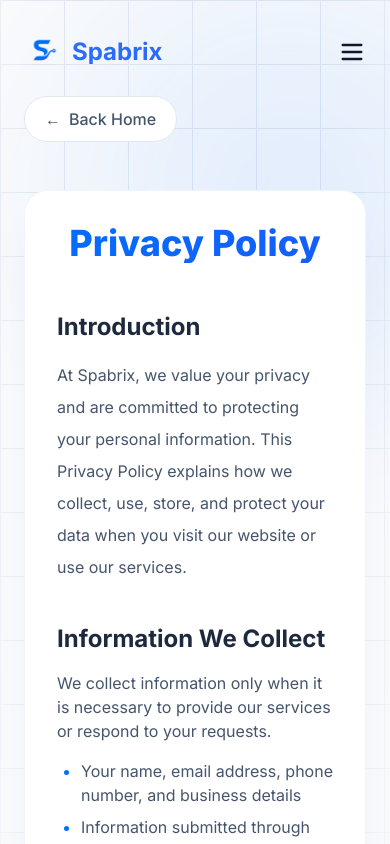
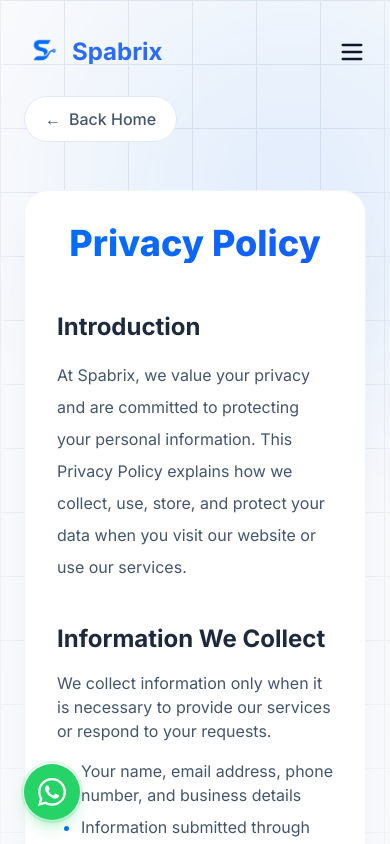
Before and after one commit to spabrixprojects/spabrix, a Next.js app: page /privacy-policy in a window 390 px wide. Shown: the top 844 px of the page. Built offline with nearby package versions, Linux system fonts and the light colour scheme.

Commit message:
feat: Establish core application layout with comprehensive SEO metadata, responsive navigation, and utility UI components.

```diff
--- a/app/components/BackToTop.tsx
+++ b/app/components/BackToTop.tsx
@@ -9,16 +9,9 @@ export default function BackToTop() {
 
   useEffect(() => {
     const handleScroll = () => {
-      // Show button when scrolled down 75% of the page height
+      // Show button when scrolled down 300px
       const scrollPosition = window.scrollY;
-      const viewportHeight = window.innerHeight;
-      const documentHeight = document.body.scrollHeight;
-
-      // Calculate how far down the page the user has scrolled
-      const scrollPercentage = scrollPosition / (documentHeight - viewportHeight);
-
-      // Show when scrolled down 80% or more
-      setVisible(scrollPercentage > 0.8);
+      setVisible(scrollPosition > 300);
     };
 
     window.addEventListener('scroll', handleScroll);
@@ -42,7 +35,7 @@ export default function BackToTop() {
           whileHover={{ scale: 1.1 }}
           whileTap={{ scale: 0.9 }}
           onClick={scrollToTop}
-          className="fixed bottom-36 right-5 backdrop-blur-md p-t   p-3 rounded-full shadow-lg z-50"
+          className="fixed bottom-28 right-6 backdrop-blur-md bg-white/80 border border-white/20 text-slate-800 p-3 rounded-full shadow-lg z-50 hover:bg-white hover:text-brand transition-colors"
           aria-label="Back to top"
         >
           <ArrowUp size={24} />
--- a/app/components/Navbar.tsx
+++ b/app/components/Navbar.tsx
@@ -71,13 +71,13 @@ export default function Navbar() {
   return (
     <>
       <nav
-        className={`fixed w-full z-50 transition-all duration-300 ${scrolled
-          ? 'bg-white/80 backdrop-blur-xl border-b border-white/20 shadow-sm py-3'
-          : 'bg-transparent py-6'
+        className={`fixed z-50 transition-all duration-300 ease-in-out ${scrolled
+          ? 'w-[92%] sm:w-[85%] md:w-[80%] max-w-5xl left-1/2 -translate-x-1/2 top-4 rounded-full bg-white/80 backdrop-blur-xl border border-white/20 shadow-lg py-2.5 px-6'
+          : 'w-full top-0 left-0 bg-transparent py-6 px-4 sm:px-6 lg:px-8'
           }`}
       >
-        <div className="max-w-7xl mx-auto px-4 sm:px-6 lg:px-8">
-          <div className="flex justify-between items-center">
+        <div className={`w-full h-full ${!scrolled ? 'max-w-7xl mx-auto' : ''}`}>
+          <div className="flex justify-between items-center h-full">
             {/* Logo */}
             <Link href="/" aria-label="Spabrix Home" className="flex items-center  group">
               <div className="relative w-14 h-14">
--- /dev/null
+++ b/app/components/WhatsAppButton.tsx
@@ -0,0 +1,25 @@
+'use client';
+
+import { FaWhatsapp } from 'react-icons/fa';
+import { motion } from 'framer-motion';
+
+export default function WhatsAppButton() {
+    return (
+        <motion.a
+            href="https://wa.me/919946972210?text=Hello%20Spabrix!"
+            target="_blank"
+            rel="noopener noreferrer"
+            initial={{ scale: 0, opacity: 0 }}
+            animate={{ scale: 1, opacity: 1 }}
+            whileHover={{ scale: 1.1 }}
+            whileTap={{ scale: 0.9 }}
+            className="fixed bottom-6 left-6 z-50 flex items-center justify-center w-14 h-14 bg-[#25D366] text-white rounded-full shadow-lg shadow-[#25D366]/30 hover:shadow-[#25D366]/50 transition-all duration-300 group"
+            aria-label="Chat on WhatsApp"
+        >
+            {/* Pulse Effect */}
+            <div className="absolute inset-0 rounded-full border border-[#25D366] animate-[ping_2s_ease-in-out_infinite] opacity-30" />
+
+            <FaWhatsapp size={32} className="relative z-10" />
+        </motion.a>
+    );
+}
--- a/app/layout.tsx
+++ b/app/layout.tsx
@@ -4,6 +4,8 @@ import './globals.css';
 import Navbar from './components/Navbar';
 import Footer from './components/Footer';
 import CustomCursor from './components/CustomCursor';
+import BackToTop from './components/BackToTop';
+import WhatsAppButton from './components/WhatsAppButton';
 
 const inter = Inter({ subsets: ['latin'] });
 const outfit = Outfit({ subsets: ['latin'], variable: '--font-outfit' });
@@ -186,6 +188,8 @@ export default function RootLayout({
         </a>
         <CustomCursor />
         <Navbar />
+        <BackToTop />
+        <WhatsAppButton />
         <main id="main-content">{children}</main>
         <Footer />
       </body>
```
